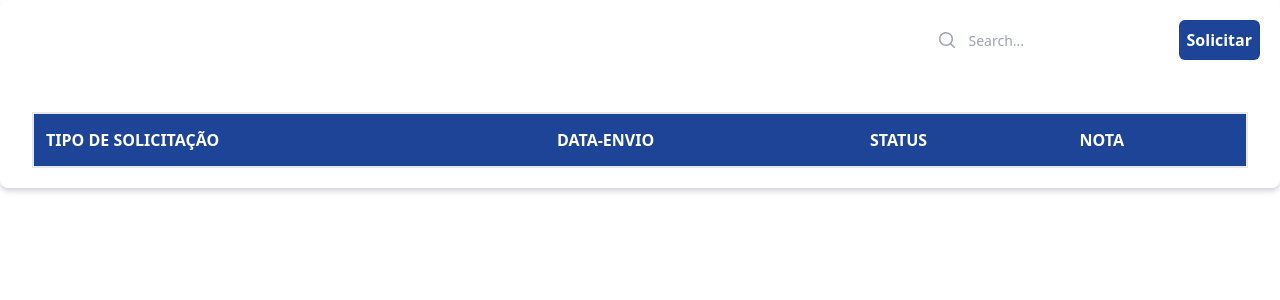
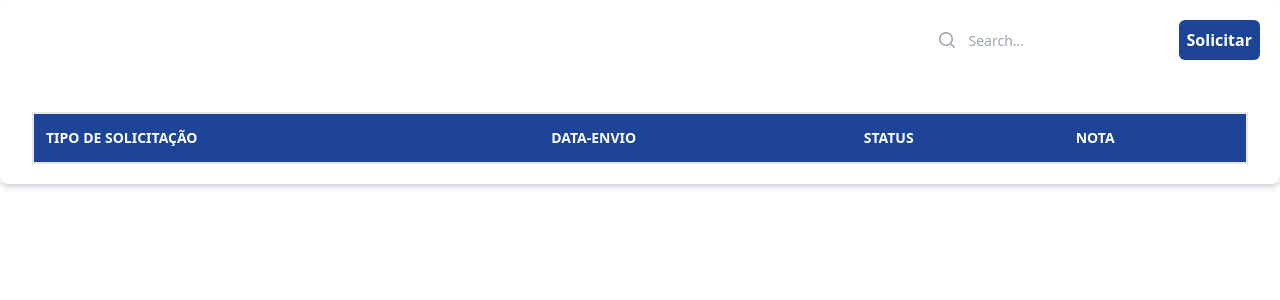
Before and after one commit to leehendrick/EduConnect-UI, a Nuxt app in the folder nuxt-app/: page /students/solicitacoes in a window 1280 px wide. Shown: the top 300 px of the page. Built offline with nearby package versions, Linux system fonts and the light colour scheme.

Commit message:
update : update table

```diff
--- a/nuxt-app/pages/students/solicitacoes.vue
+++ b/nuxt-app/pages/students/solicitacoes.vue
@@ -27,10 +27,10 @@ const notas = [
               <table class="min-w-full divide-y divide-gray-300 border-2 mb-5">
                 <thead>
                 <tr class="bg-secondary  text-white">
-                  <th scope="col" class="px-3 py-3.5 text-left text-md font-extrabold ">TIPO DE SOLICITAÇÃO</th>
-                  <th scope="col" class="px-3 py-3.5 text-left text-md font-extrabold ">DATA-ENVIO</th>
-                  <th scope="col" class="px-3 py-3.5 text-left text-md font-extrabold ">STATUS</th>
-                  <th scope="col" class="px-3 py-3.5 text-left text-md font-extrabold ">NOTA</th>
+                  <th scope="col" class="px-3 py-3.5 text-left text-sm font-extrabold ">TIPO DE SOLICITAÇÃO</th>
+                  <th scope="col" class="px-3 py-3.5 text-left text-sm font-extrabold ">DATA-ENVIO</th>
+                  <th scope="col" class="px-3 py-3.5 text-left text-sm font-extrabold ">STATUS</th>
+                  <th scope="col" class="px-3 py-3.5 text-left text-sm font-extrabold ">NOTA</th>
                 </tr>
                 </thead>
                 <tbody class="divide-y divide-gray-200">
```
